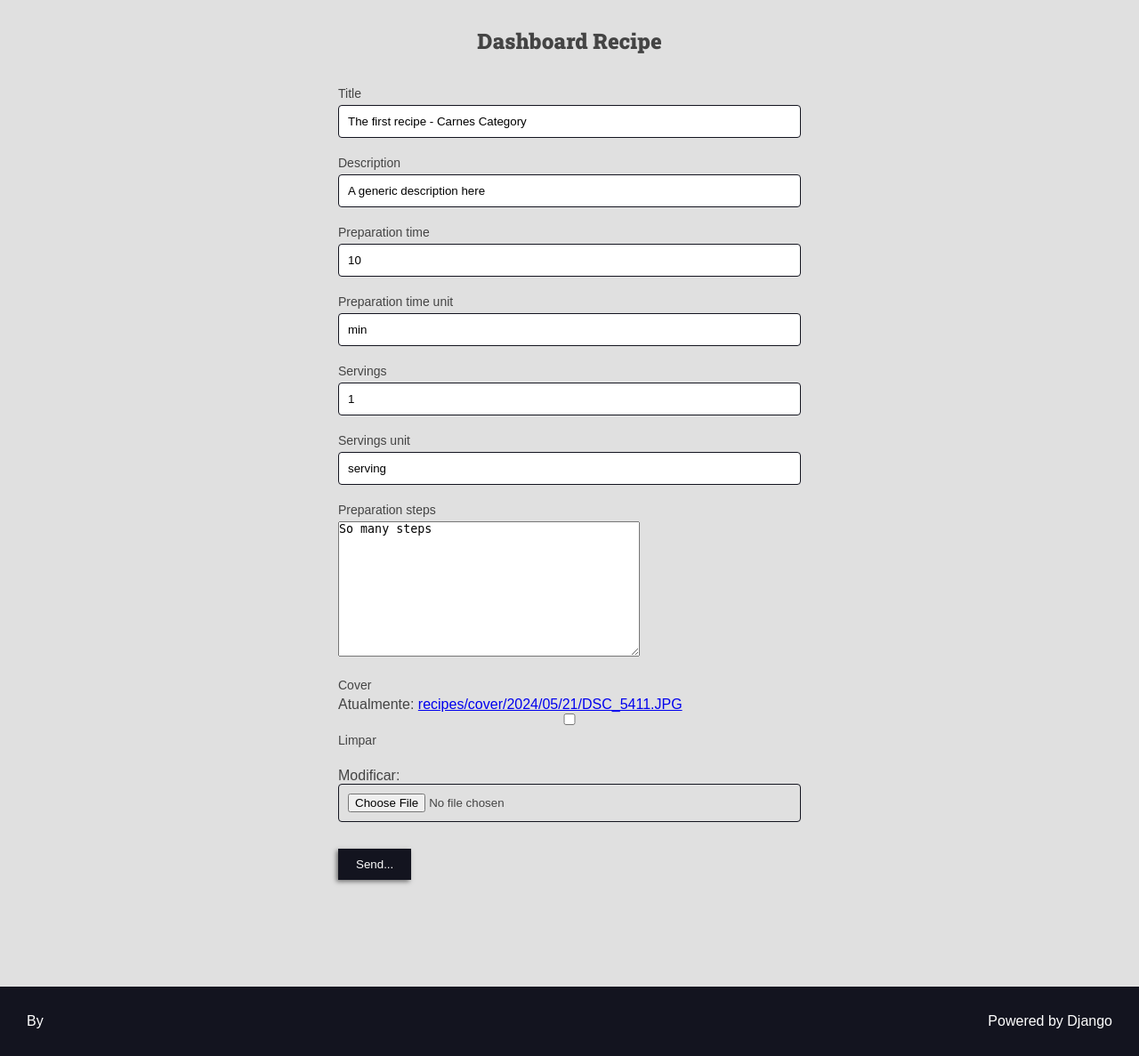
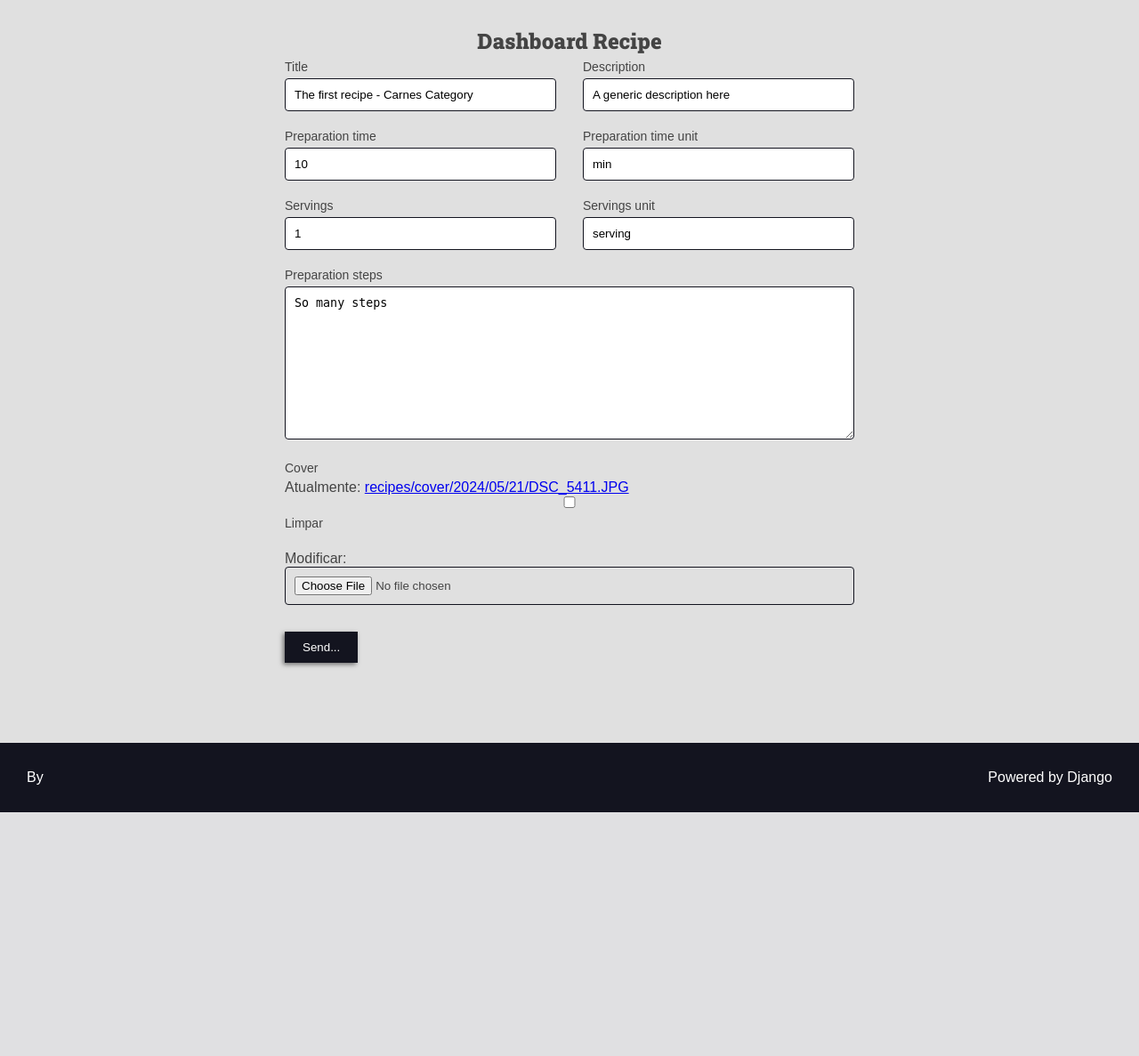
Before and after one commit to fabiopalacio/curso-django-projeto1, a Django app: page /authors/dashboard/recipe/759/edit in a window 1280 px wide. Shown: the part 113-1300 px from the top of the page at 89% size. After the commit the page ends 1026 px from the top, so only its background shows below. Run offline with Django 5.2, Linux system fonts and the light colour scheme; a user stored in the database is signed in; data comes from the database, SQL or seed files in the repository.

Commit message:
The class "span-2" was added to preparation_steps and cover fields in the AuthorsRecipeForm(). The form.html file was edited to accept the class being added. Styles to textarea and select input were created.

```diff
--- a/authors/forms/recipe_form.py
+++ b/authors/forms/recipe_form.py
@@ -1,8 +1,14 @@
 from django import forms
 from recipes.models import Recipe
+from utils.django_forms import add_attr
 
 
 class AuthorsRecipeForm(forms.ModelForm):
+    def __init__(self, *args, **kwargs):
+        super().__init__(*args, **kwargs)
+        add_attr(self.fields.get('preparation_steps'), 'class', 'span-2')
+        add_attr(self.fields.get('cover'), 'class', 'span-2')
+
     class Meta:
         model = Recipe
         fields = 'title', 'description', 'preparation_time', \
--- a/authors/templates/authors/pages/dashboard_recipe.html
+++ b/authors/templates/authors/pages/dashboard_recipe.html
@@ -7,8 +7,7 @@
     <div class="main-content container center">
         <h2 class='mt-medium'> Dashboard Recipe</h2>
         {% include "global/partials/messages.html" %}
-        <div class="authors-dashboard-container">
-
+        <div class="left">
             {% include "global/partials/form.html" %}
         </div>
 
--- a/base_static/global/css/styles.css
+++ b/base_static/global/css/styles.css
@@ -349,6 +349,8 @@ h6 {
     color: var(--color-error-dark);
 }
 
+.form-content select,
+.form-content textarea,
 .form-content input {
     width: 100%;
     padding: 1rem;
@@ -376,6 +378,10 @@ h6 {
     display: grid;
     grid-template-columns: repeat(auto-fit, minmax(30rem, 1fr));
     gap: calc(var(--spacing-gutter-medium)/2) var(--spacing-gutter-medium);
+}
+
+.span-2 {
+    grid-column: span 2;
 }
 
 .plaintext-button {
@@ -461,6 +467,10 @@ h6 {
     text-align: center;
 }
 
+.left {
+    text-align: left;
+}
+
 .mt-medium {
     margin-top: var(--spacing-gutter-medium);
 }
--- a/base_template/global/partials/form.html
+++ b/base_template/global/partials/form.html
@@ -12,7 +12,7 @@
         {% csrf_token %}
         <div class="form-content form-content-grid">
             {% for field in form %}
-            <div class="form-group">
+            <div class="form-group {{ field.field.widget.attrs.class }}">
                 <label for="{{field.id_for_label}}">{{field.label}}</label>
                 {{field}}
 
```
